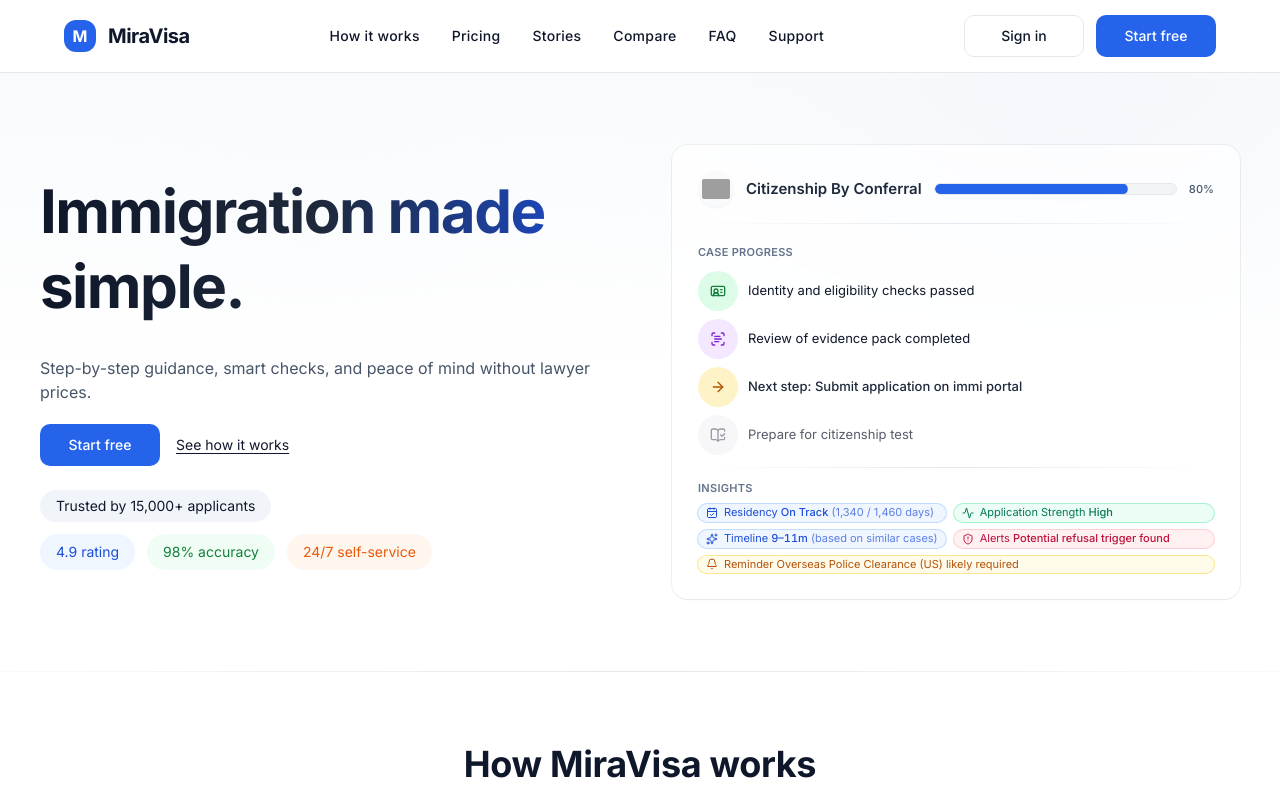
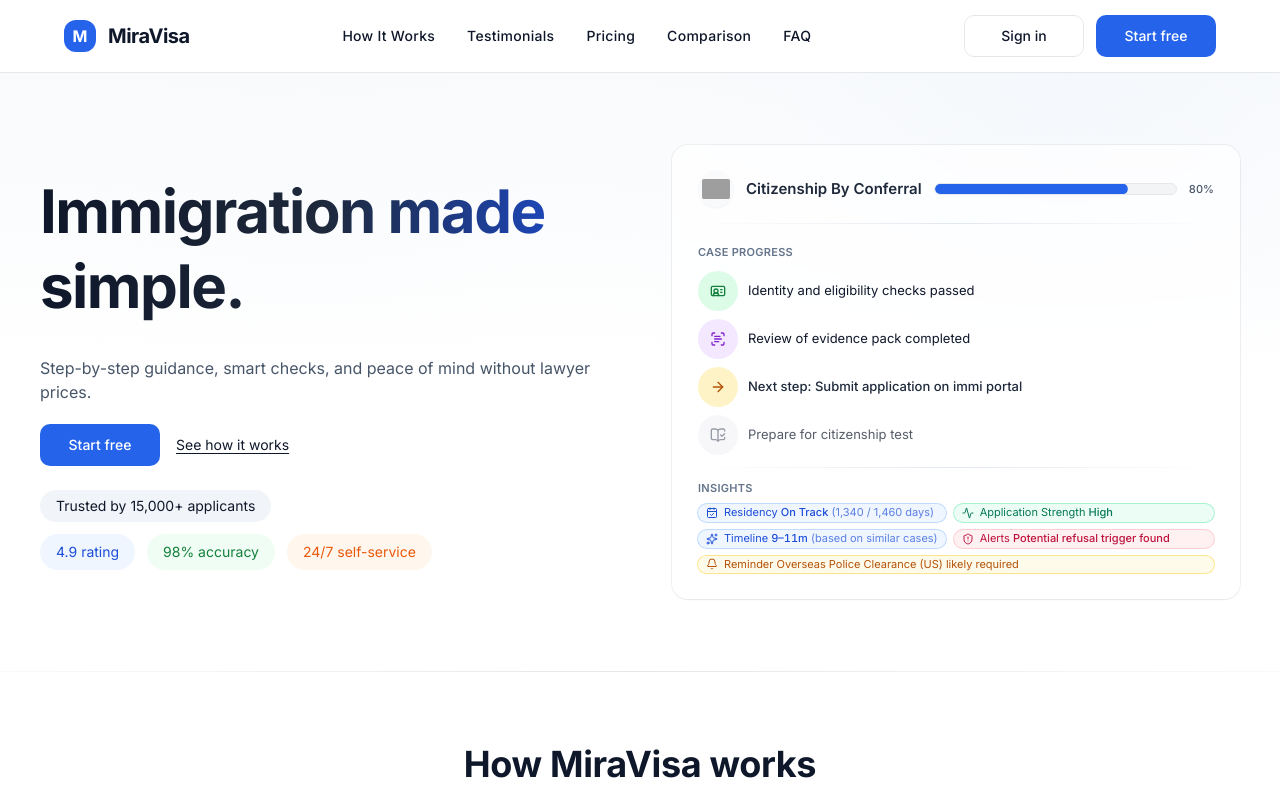
Before and after one commit to rohit-srivastav/miravisa, a plain HTML site: page index.html in a window 1280 px wide. Shown: the top 806 px of the page. Drawn offline with nearby package versions, Linux system fonts and the light colour scheme; grey boxes are pictures that could not be loaded.

Commit message:
Update index.html

```diff
--- a/index.html
+++ b/index.html
@@ -300,12 +300,11 @@
         <span class="text-xl font-bold tracking-tight">MiraVisa</span>
       </a>
       <nav class="flex items-center gap-8 text-sm" aria-label="Primary navigation">
-        <a class="py-2 hover:opacity-75" href="#how">How it works</a>
+        <a class="py-2 hover:opacity-75" href="#how">How It Works</a>
+        <a class="py-2 hover:opacity-75" href="#testimonials">Testimonials</a>
         <a class="py-2 hover:opacity-75" href="#pricing">Pricing</a>
-        <a class="py-2 hover:opacity-75" href="#testimonials">Stories</a>
-        <a class="py-2 hover:opacity-75" href="#comparison">Compare</a>
+        <a class="py-2 hover:opacity-75" href="#comparison">Comparison</a>
         <a class="py-2 hover:opacity-75" href="#faq">FAQ</a>
-        <a class="py-2 hover:opacity-75" href="#support">Support</a>
       </nav>
       <div class="flex items-center gap-3">
         <a class="btn btn-secondary hover-lift pressable" href="#signin">Sign in</a>
```
Lines whose indentation alone changed are shown as unchanged.
